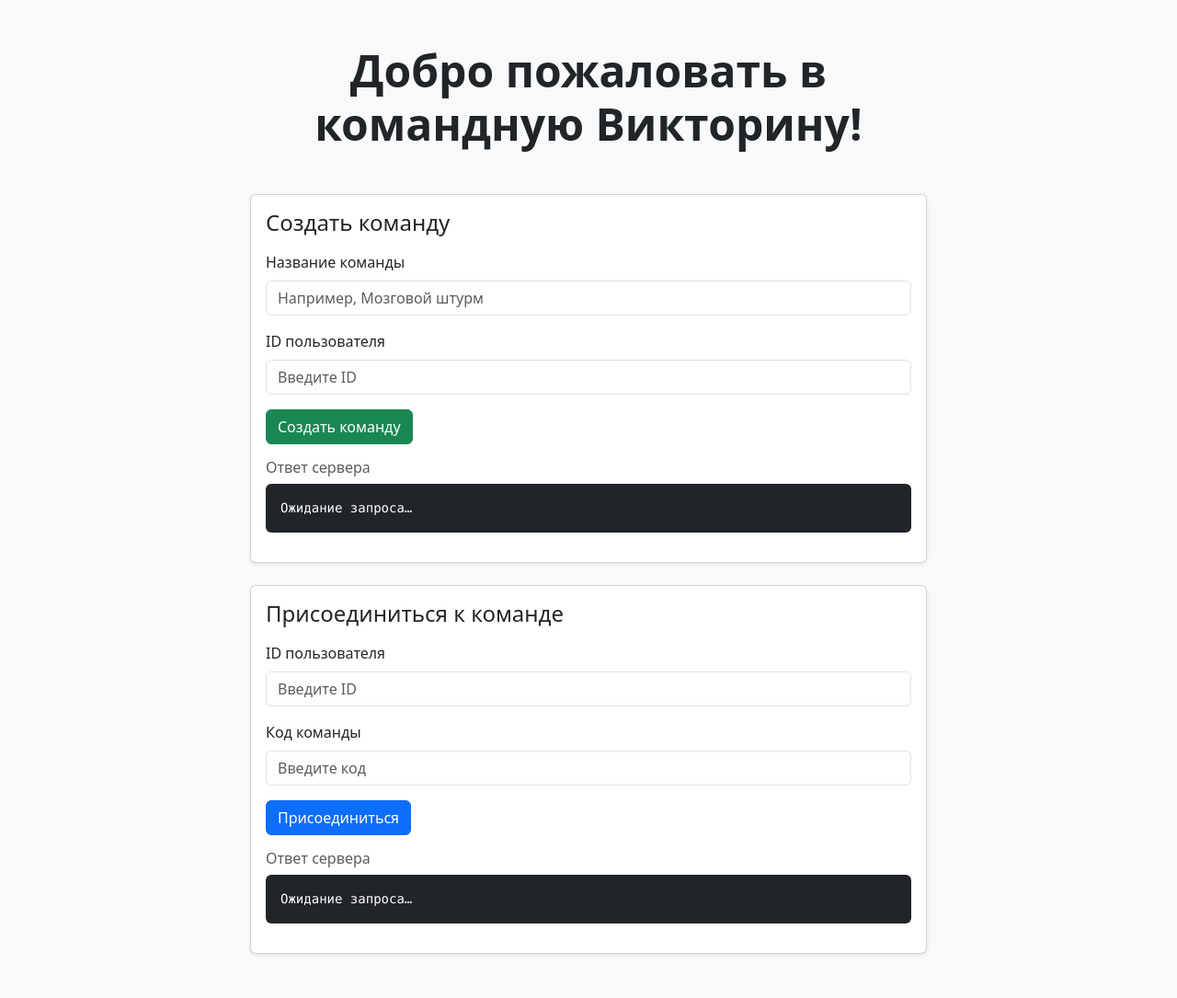
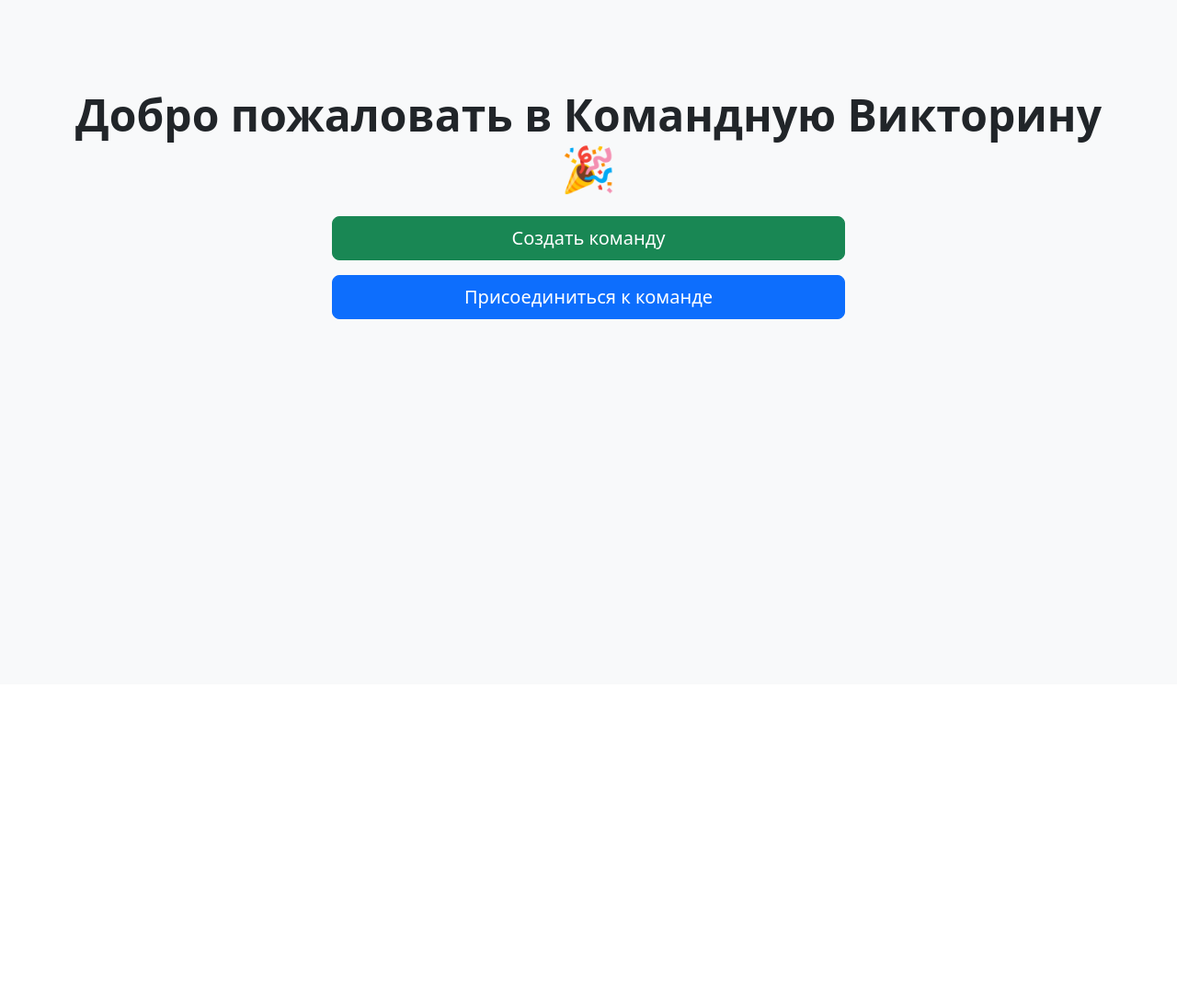
Before and after one commit to Atubu88/quiz, a FastAPI app: page / in a window 1280 px wide. Shown: the part 56-1141 px from the top of the page at 92% size. After the commit the page ends 403 px from the top, so only its background shows below. Run offline with FastAPI, Linux system fonts and the light colour scheme; parts of the project's set-up code (start-up, migrations or seed data) failed here and were passed over; some libraries are stand-ins or nearby versions.

Commit message:
вернул к началу

```diff
--- a/webapp/templates/index.html
+++ b/webapp/templates/index.html
@@ -3,53 +3,12 @@
 {% block title %}Главная · Командная Викторина{% endblock %}
 
 {% block content %}
-  <div class="row justify-content-center">
-    <div class="col-lg-8">
-      <div class="text-center mb-5">
-        <h1 class="display-5 fw-bold">Добро пожаловать в командную Викторину!</h1>
-      </div>
+  <div class="text-center mt-5">
+    <h1 class="display-5 fw-bold mb-4">Добро пожаловать в Командную Викторину 🎉</h1>
 
-      <div class="card shadow-sm mb-4">
-        <div class="card-body">
-          <h2 class="h4 mb-3">Создать команду</h2>
-          <form id="create-team-form" action="/team/create" method="post" novalidate>
-            <div class="mb-3">
-              <label for="team-name" class="form-label">Название команды</label>
-              <input type="text" class="form-control" id="team-name" name="team_name" placeholder="Например, Мозговой штурм" required />
-            </div>
-            <div class="mb-3">
-              <label for="create-user" class="form-label">ID пользователя</label>
-              <input type="number" class="form-control" id="create-user" name="user_id" placeholder="Введите ID" required />
-            </div>
-            <button type="submit" class="btn btn-success">Создать команду</button>
-          </form>
-          <div class="mt-3">
-            <h3 class="h6 text-muted">Ответ сервера</h3>
-            <pre class="bg-dark text-white p-3 rounded" id="create-team-response">Ожидание запроса…</pre>
-          </div>
-        </div>
-      </div>
-
-      <div class="card shadow-sm">
-        <div class="card-body">
-          <h2 class="h4 mb-3">Присоединиться к команде</h2>
-          <form id="join-team-form" action="/team/join" method="post" novalidate>
-            <div class="mb-3">
-              <label for="join-user" class="form-label">ID пользователя</label>
-              <input type="number" class="form-control" id="join-user" name="user_id" placeholder="Введите ID" required />
-            </div>
-            <div class="mb-3">
-              <label for="join-code" class="form-label">Код команды</label>
-              <input type="text" class="form-control" id="join-code" name="code" placeholder="Введите код" required />
-            </div>
-            <button type="submit" class="btn btn-primary">Присоединиться</button>
-          </form>
-          <div class="mt-3">
-            <h3 class="h6 text-muted">Ответ сервера</h3>
-            <pre class="bg-dark text-white p-3 rounded" id="join-team-response">Ожидание запроса…</pre>
-          </div>
-        </div>
-      </div>
+    <div class="d-grid gap-3 col-6 mx-auto">
+      <button id="btn-create" class="btn btn-success btn-lg">Создать команду</button>
+      <button id="btn-join" class="btn btn-primary btn-lg">Присоединиться к команде</button>
     </div>
   </div>
 {% endblock %}
@@ -61,7 +20,9 @@
     const tg = window.Telegram.WebApp;
     tg.ready();
 
-    // сразу логиним пользователя при входе
+    // авторизация сразу при загрузке
+    let currentUser = null;
+
     if (tg.initData) {
       fetch("/login", {
         method: "POST",
@@ -70,52 +31,41 @@
       })
       .then(r => r.json())
       .then(data => {
-        console.log("Login response:", data);
-        const header = document.querySelector("h1.display-5");
-        if (data.user && data.user.first_name) {
-          header.textContent = `Привет, ${data.user.first_name}! Добро пожаловать в Викторину 🎉`;
-        }
+        console.log("Login OK:", data);
+        currentUser = data.user;
       })
       .catch(err => console.error("Login error:", err));
-    } else {
-      console.warn("Нет tg.initData — проверяй запуск из Telegram Mini App");
     }
 
-    // --- формы создания и присоединения ---
-    const handleFormSubmit = (formId, responseId) => {
-      const form = document.getElementById(formId);
-      const responseContainer = document.getElementById(responseId);
+    // обработка кнопок
+    document.getElementById("btn-create").onclick = () => {
+      if (!currentUser) return alert("Ошибка: не удалось определить пользователя");
+      const teamName = prompt("Введите название команды:");
+      if (!teamName) return;
 
-      if (!form || !responseContainer) return;
-
-      form.addEventListener("submit", async (event) => {
-        event.preventDefault();
-        responseContainer.textContent = "Отправка запроса…";
-
-        const formData = new FormData(form);
-        const payload = {};
-        formData.forEach((value, key) => {
-          payload[key] = value;
-        });
-
-        try {
-          const fetchResponse = await fetch(form.action, {
-            method: form.method.toUpperCase(),
-            headers: {
-              "Content-Type": "application/json",
-            },
-            body: JSON.stringify(payload),
-          });
-
-          const data = await fetchResponse.json();
-          responseContainer.textContent = JSON.stringify(data, null, 2);
-        } catch (error) {
-          responseContainer.textContent = `Ошибка: ${error}`;
-        }
-      });
+      fetch("/team/create", {
+        method: "POST",
+        headers: { "Content-Type": "application/json" },
+        body: JSON.stringify({ user_id: currentUser.id, team_name: teamName })
+      })
+      .then(r => r.json())
+      .then(data => window.location.href = `/team/${data.team.id}`)
+      .catch(err => alert("Ошибка создания команды: " + err));
     };
 
-    handleFormSubmit("create-team-form", "create-team-response");
-    handleFormSubmit("join-team-form", "join-team-response");
+    document.getElementById("btn-join").onclick = () => {
+      if (!currentUser) return alert("Ошибка: не удалось определить пользователя");
+      const code = prompt("Введите код команды:");
+      if (!code) return;
+
+      fetch("/team/join", {
+        method: "POST",
+        headers: { "Content-Type": "application/json" },
+        body: JSON.stringify({ user_id: currentUser.id, code })
+      })
+      .then(r => r.json())
+      .then(data => window.location.href = `/team/${data.team.id}`)
+      .catch(err => alert("Ошибка присоединения: " + err));
+    };
   </script>
 {% endblock %}
```
